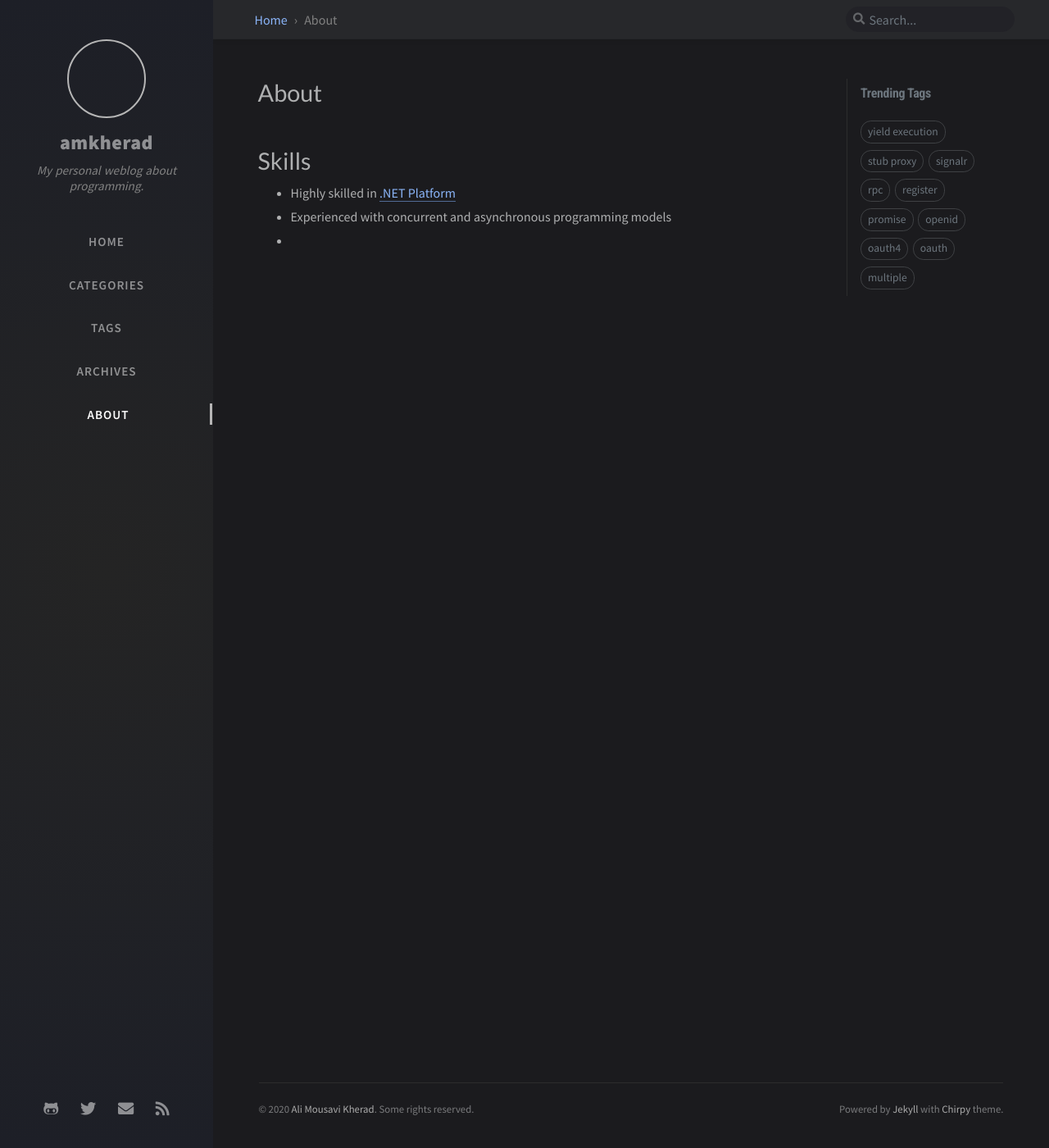
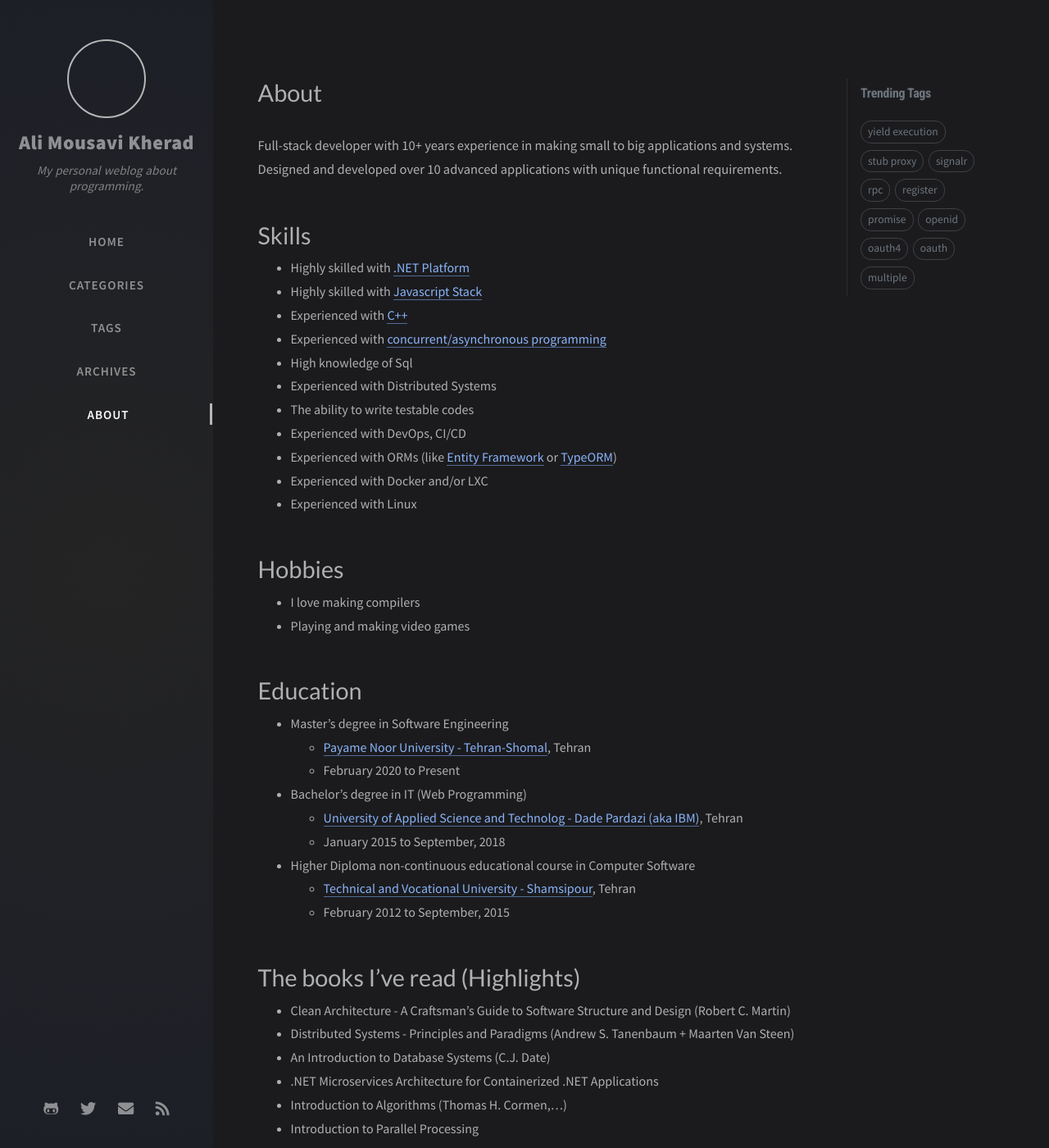
Before and after one commit to amkherad/amkherad.github.io, a Jekyll site: the page built from tabs/about.md, in a window 1280 px wide and 1400 px high. Shown: the whole window at 82% size. Built offline with Jekyll 4.4.1, drawn with Linux system fonts in a browser that asks for light colours; nearby versions of some CDN libraries; comment, search, counter and statistics services are not loaded; some of the changed text lies outside the part shown.

Commit message:
Added tags Added categories Added social media links Added About Me Added Implementing serveral lock types from scratch post

```diff
--- a/_config.yml
+++ b/_config.yml
@@ -8,7 +8,7 @@
 # jekyll-seo-tag settings › https://github.com/jekyll/jekyll-seo-tag/blob/master/docs/usage.md
 #--------------------------
 
-title: amkherad       # the main title
+title: Ali Mousavi Kherad       # the main title
 
 tagline: My personal weblog about programming.  # it will display as the sub-title
 
@@ -26,7 +26,7 @@ github:
   username: amkherad             # change to your github username
 
 twitter:
-  username: twitter_username            # change to your twitter username
+  username: amkherad            # change to your twitter username
 
 excerpt_separator: __MORE__
 
@@ -38,8 +38,8 @@ social:
     - https://twitter.com/amkherad      # change to your twitter homepage
     - https://github.com/amkherad       # change to your github homepage
     # Uncomment below to add more social links
-    # - https://www.facebook.com/username
-    # - https://www.linkedin.com/in/username
+    - https://www.facebook.com/username
+    - https://www.linkedin.com/in/username
 
 google_site_verification: google_meta_tag_verification # change to your verification string
 
@@ -65,8 +65,8 @@ google_analytics:
     cache: false  # pv data local cache, good for the users from GFW area.
 
 disqus:
-  comments: false  # boolean type, the global switch for posts comments.
-  shortname: ''    # Fill with your Disqus shortname. › https://help.disqus.com/en/articles/1717111-what-s-a-shortname
+  comments: true  # boolean type, the global switch for posts comments.
+  shortname: 'amkherad-ir'    # Fill with your Disqus shortname. › https://help.disqus.com/en/articles/1717111-what-s-a-shortname
 
 
 # Prefer color scheme setting, available values:
--- a/tabs/about.md
+++ b/tabs/about.md
@@ -1,8 +1,60 @@
 ---
 title: About
 ---
+Full-stack developer with 10+ years experience in making small to big applications and systems. Designed and developed over 10 advanced applications with unique functional requirements.
 
 # Skills
-* Highly skilled in [.NET Platform](/pages/skills/dotnet/dotnet-programmer-details)
-* Experienced with concurrent and asynchronous programming models
-*
+* Highly skilled with [.NET Platform](/pages/skills/dotnet/dotnet-programmer-details)
+* Highly skilled with [Javascript Stack](/pages/skills/js-ts/javascript-programmer-details)
+* Experienced with [C++](/tags/c-plus-plus)
+* Experienced with [concurrent/asynchronous programming](/categories/concurrency)
+* High knowledge of Sql
+* Experienced with Distributed Systems
+* The ability to write testable codes
+* Experienced with DevOps, CI/CD
+* Experienced with ORMs (like [Entity Framework](/categories/entity-framework) or [TypeORM](/categories/typeorm))
+* Experienced with Docker and/or LXC
+* Experienced with Linux
+
+# Hobbies
+* I love making compilers
+* Playing and making video games
+
+# Education
+* Master's degree in Software Engineering
+    * [Payame Noor University - Tehran-Shomal](http://teh-shomal.pnu.ac.ir/), Tehran
+    * February 2020 to Present
+* Bachelor's degree in IT (Web Programming)
+    * [University of Applied Science and Technolog - Dade Pardazi (aka IBM)](http://www.dpicollege.ir/), Tehran
+    * January 2015 to September, 2018
+* Higher Diploma non-continuous educational course in Computer Software
+    * [Technical and Vocational University - Shamsipour](https://shamsipour.tvu.ac.ir/), Tehran
+    * February 2012 to September, 2015
+
+# The books I've read (Highlights)
+* Clean Architecture - A Craftsman's Guide to Software Structure and Design (Robert C. Martin)
+* Distributed Systems - Principles and Paradigms (Andrew S. Tanenbaum + Maarten Van Steen)
+* An Introduction to Database Systems (C.J. Date)
+* .NET Microservices Architecture for Containerized .NET Applications
+* Introduction to Algorithms (Thomas H. Cormen,...)
+* Introduction to Parallel Processing
+
+# Social Media
+* [stackoverflow.com/users/2467152/ali-mousavi-kherad](https://stackoverflow.com/users/2467152/ali-mousavi-kherad?tab=profile)
+* [github.com/amkherad](https://github.com/amkherad)
+* [linkedin.com/in/ali-mousavi-kherad-b5b2a357](https://www.linkedin.com/in/ali-mousavi-kherad-b5b2a357/)
+* [twitter.com/amkherad](https://twitter.com/amkherad)
+* [telegram.me/asdf_SHESIB](https://t.me/asdf_SHESIB)
+* [PlayStation](https://my.playstation.com/profile/AMKdp)
+
+---
+
+<a href="https://stackoverflow.com/users/2467152/ali-mousavi-kherad">
+    <img
+        src="https://stackoverflow.com/users/flair/2467152.png?theme=dark"
+        width="208"
+        height="58"
+        alt="profile for Ali Mousavi Kherad at Stack Overflow, Q&amp;A for professional and enthusiast programmers"
+        title="profile for Ali Mousavi Kherad at Stack Overflow, Q&amp;A for professional and enthusiast programmers"
+        />
+</a>
```
Also changed, not shown: _posts/2020-08-06-identity-server-multi-tenancy.md (+2 -2 lines), _posts/2020-08-07-distributed-lock.md (+33 -1 lines), _posts/2020-08-08-implementing-several-lock-types-from-scratch.md (added, +6 -0 lines), categories/identity-server.md (added, +5 -0 lines), categories/locks.md (added, +5 -0 lines), pages/skills/js-ts/javascript-programmer-details.md (added, +4 -0 lines), tags/c-plus-plus.md (added, +5 -0 lines), tags/rpc.md (added, +5 -0 lines), tags/signalr.md (added, +5 -0 lines), assets/img/content/2020-08-07-distributed-lock/lock.jpg (added).
